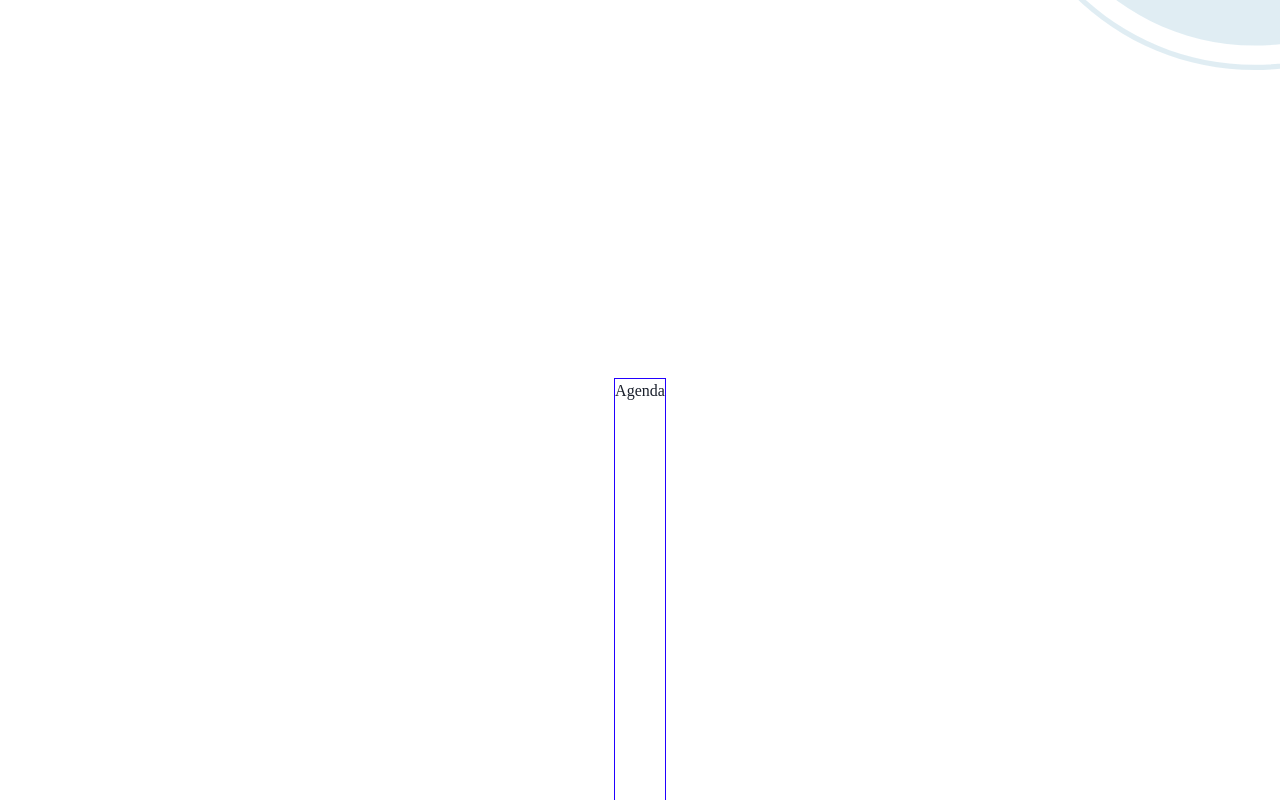
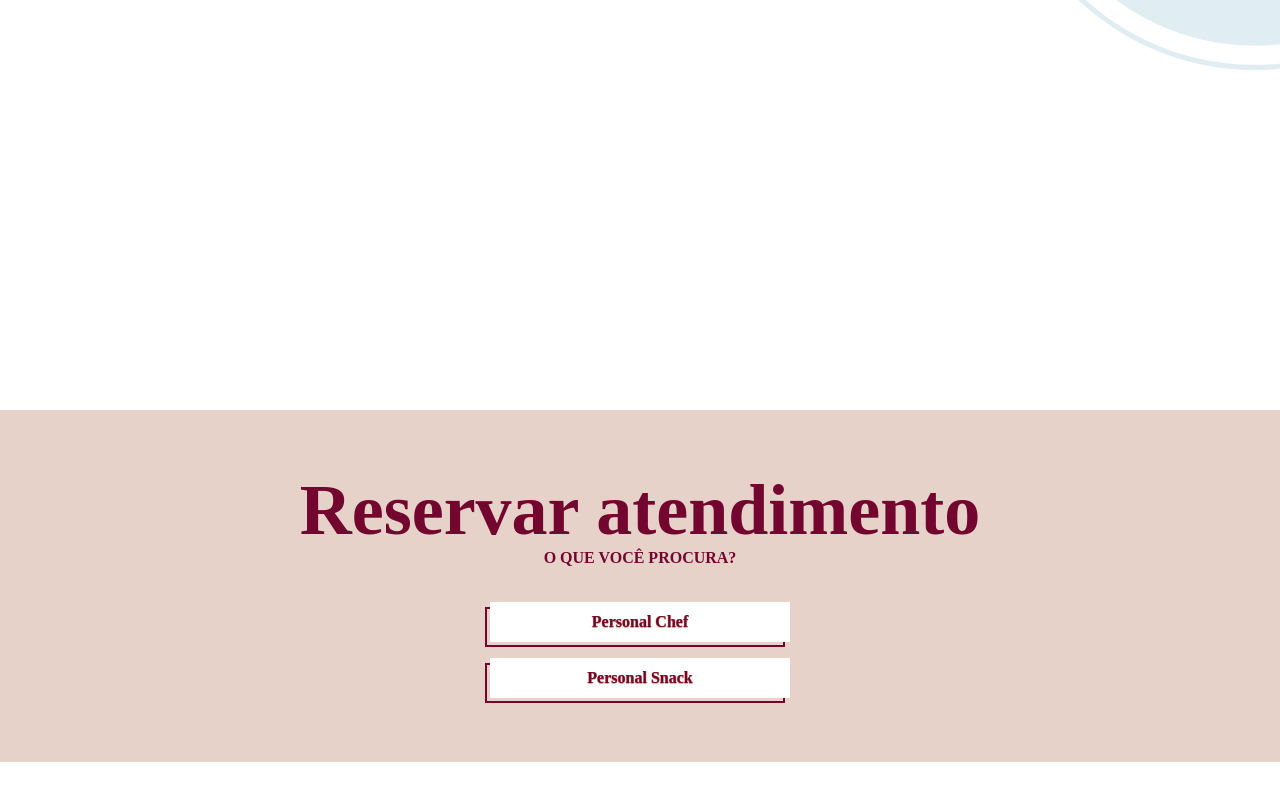
Before and after one commit to gmoreiraDEV/rebecalima, a Next.js app: page / in a window 1280 px wide. Shown: the part 1314-2114 px from the top of the page. After the commit the page ends 2076 px from the top, so only its background shows below. Built offline with nearby package versions, Linux system fonts and the light colour scheme; a web font is replaced by a local one.

Commit message:
add a Component Schedule

```diff
--- /dev/null
+++ b/src/components/Schedule.tsx
@@ -0,0 +1,45 @@
+import { ReactElement } from "react";
+import { useRouter } from "next/router";
+import { Flex, Button, Heading, Text } from "@chakra-ui/react";
+
+const Schedule = (props): ReactElement => {
+  const { push } = useRouter();
+  return (
+    <Flex
+      {...props}
+      width={"100%"}
+      direction={"column"}
+      justifyContent={"center"}
+      alignItems={"center"}
+      background={"brand.salmon.100"}
+      color={"brand.pink"}
+      marginTop={8}
+      padding={8}>
+      <Heading size={"4xl"} marginTop={8}>
+        Reservar atendimento
+      </Heading>
+      <Text textTransform={"uppercase"} fontWeight={"bold"}>
+        o que você procura?
+      </Text>
+
+      <Flex direction={"column"} margin={4} padding={4} zIndex={1}>
+        <Button
+          width={"300px"}
+          marginBottom={4}
+          variant={"withBorderDark"}
+          // iconButton={`personChefIcon.svg`}
+          onClick={() => push("/agenda/personalChef")}>
+          Personal Chef
+        </Button>
+        <Button
+          width={"300px"}
+          variant={"withBorderDark"}
+          onClick={() => push("/agenda/personalSnack")}>
+          Personal Snack
+        </Button>
+      </Flex>
+    </Flex>
+  );
+};
+
+export default Schedule;
--- a/src/pages/index.tsx
+++ b/src/pages/index.tsx
@@ -1,14 +1,13 @@
 import { Flex, Heading, Text } from "@chakra-ui/react";
 import Layout from "@components/Layout";
+import Schedule from "@components/Schedule";
 import Services from "@components/Services";
 
 export default function Home() {
   return (
     <Layout slider={true}>
-      <Services />
-      <Flex height='1200px' border='1px solid #2200ff' id='agenda'>
-        Agenda
-      </Flex>
+      <Services id='servicos' />
+      <Schedule id='agenda' />
     </Layout>
   );
 }
```
